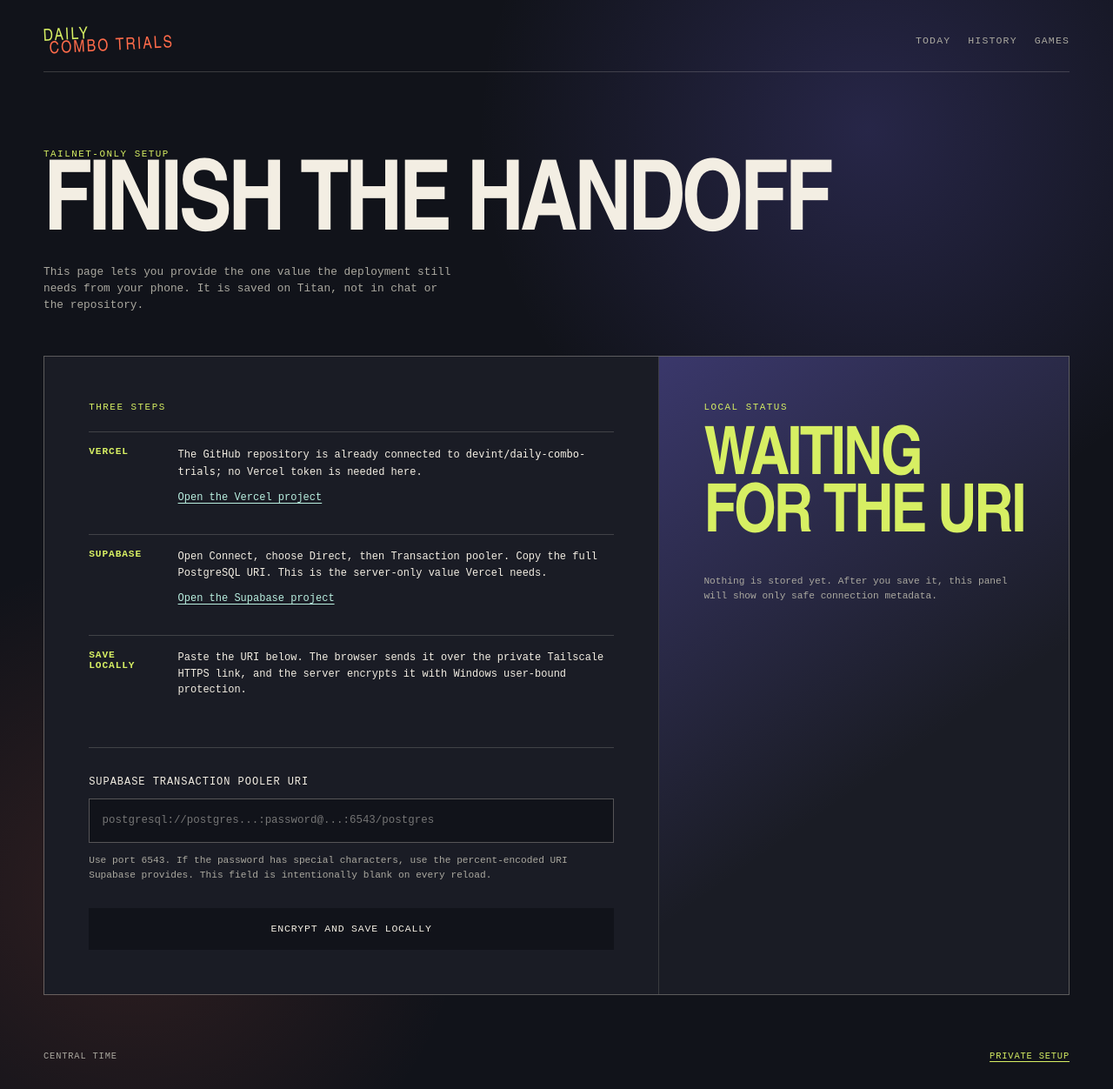
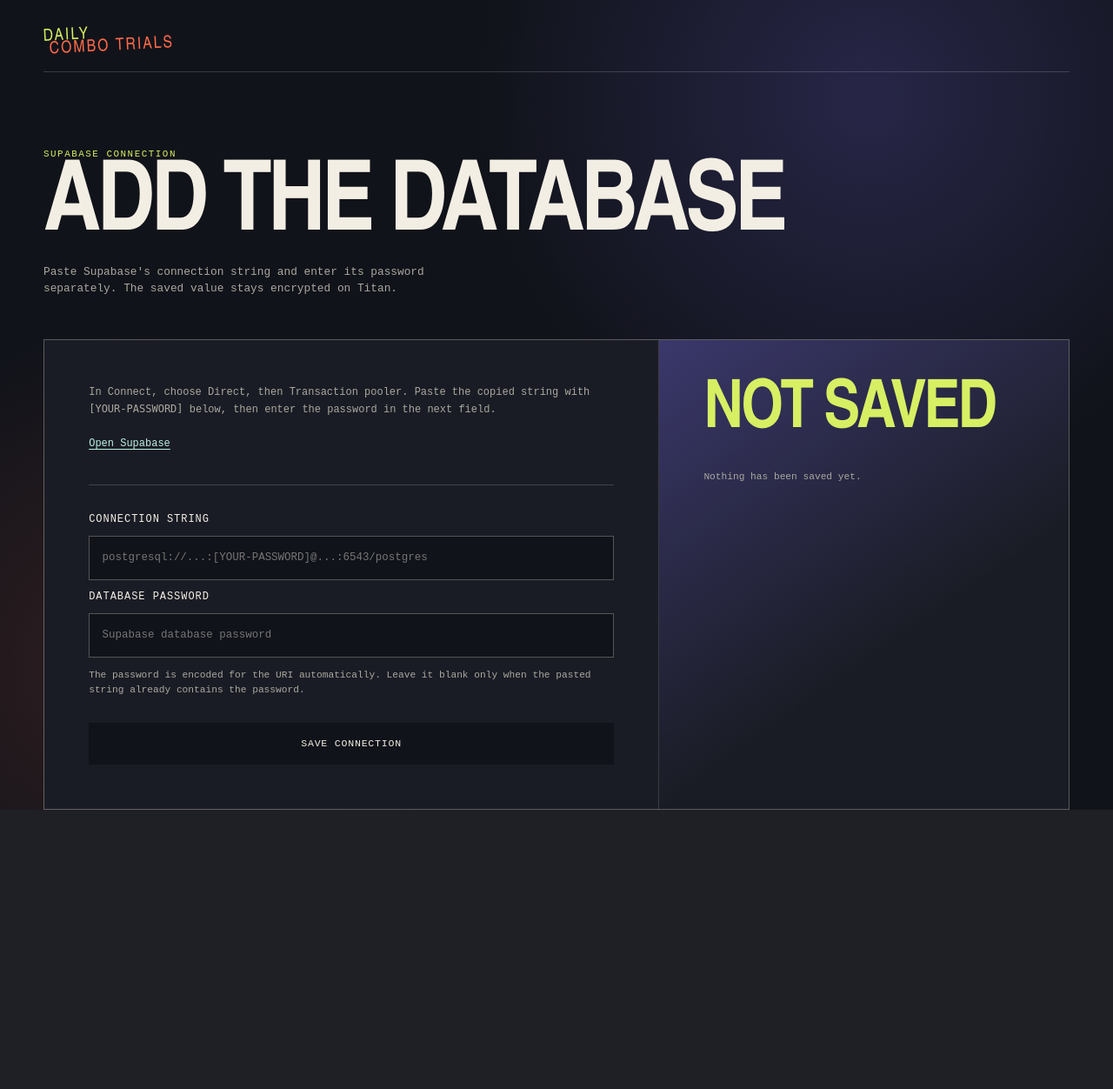
Before and after one commit to devin-thomas/daily-combo-trials, a FastAPI app: page /setup in a window 1280 px wide. Shown: the whole page at 87% size. After the commit the page ends 931 px from the top, so only its background shows below. Run offline with FastAPI, Linux system fonts and the light colour scheme.

Commit message:
Simplify private Supabase setup

```diff
--- a/combo_site/main.py
+++ b/combo_site/main.py
@@ -16,7 +16,7 @@ from fastapi.templating import Jinja2Templates
 
 from .catalog import Catalog, Character, Game, load_catalog
 from .database import Database, assignment_ref
-from .secret_store import SecretStore, SecretStoreError
+from .secret_store import SecretStore, SecretStoreError, compose_database_url
 from .selection import ChallengeRef, choose_challenge
 
 
@@ -202,7 +202,6 @@ def create_app(
                 "cleared": cleared,
                 "error": error,
                 "csrf_token": token,
-                "tailnet_identity": request.headers.get("Tailscale-User-Login"),
             },
             status_code=status_code,
         )
@@ -236,12 +235,17 @@ def create_app(
         )
 
     @app.post("/setup", response_class=HTMLResponse, name="setup_save")
-    def setup_save(request: Request, database_url: str = Form(...), csrf_token: str = Form(...)) -> HTMLResponse:
+    def setup_save(
+        request: Request,
+        database_url: str = Form(...),
+        database_password: str = Form(""),
+        csrf_token: str = Form(...),
+    ) -> HTMLResponse:
         require_setup_access(request)
         if not _csrf_matches(request, csrf_token):
             raise HTTPException(status_code=403, detail="This setup form expired. Reload it and try again.")
         try:
-            site_secret_store.save_database_url(database_url)
+            site_secret_store.save_database_url(compose_database_url(database_url, database_password))
         except ValueError as exc:
             return render_setup(request, csrf_token=csrf_token, error=str(exc), status_code=400)
         except SecretStoreError:
--- a/static/style.css
+++ b/static/style.css
@@ -196,13 +196,9 @@ h1 { max-width: 8ch; font-size: clamp(3.7rem, 10vw, 7.7rem); line-height: 0.83;
 .setup-grid { display: grid; grid-template-columns: minmax(0, 1.2fr) minmax(280px, 0.8fr); gap: 1px; border: 1px solid var(--line); background: var(--line); }
 .setup-panel { padding: clamp(1.5rem, 4vw, 3.25rem); background: var(--panel); }
 .setup-status { background: linear-gradient(145deg, rgba(126, 114, 255, 0.32), transparent 62%), var(--panel); }
-.setup-eyebrow { margin: 0 0 1.4rem; color: var(--acid); font-family: var(--mono); font-size: 0.68rem; text-transform: uppercase; letter-spacing: 0.14em; }
-.setup-steps { display: grid; gap: 1rem; margin: 0; padding: 0; list-style: none; }
-.setup-steps li { display: grid; grid-template-columns: 5.4rem minmax(0, 1fr); gap: 0.7rem 1rem; padding: 1rem 0; border-top: 1px solid var(--line); }
-.setup-steps strong { color: var(--acid); font-family: var(--mono); font-size: 0.7rem; text-transform: uppercase; letter-spacing: 0.08em; }
-.setup-steps span, .setup-steps a { font-family: var(--mono); font-size: 0.75rem; line-height: 1.55; }
-.setup-steps a { grid-column: 2; color: var(--aqua); text-underline-offset: 0.25em; }
-.setup-steps a:hover, .setup-steps a:focus-visible { color: var(--acid); }
+.setup-instructions { margin: 0 0 1rem; color: var(--muted); font-family: var(--mono); font-size: 0.75rem; line-height: 1.55; }
+.setup-source-link { color: var(--aqua); font-family: var(--mono); font-size: 0.75rem; text-underline-offset: 0.25em; }
+.setup-source-link:hover, .setup-source-link:focus-visible { color: var(--acid); }
 .setup-form { display: grid; gap: 0.75rem; margin-top: 2.5rem; padding-top: 2rem; border-top: 1px solid var(--line); }
 .setup-form label { color: var(--paper); font-family: var(--mono); font-size: 0.75rem; text-transform: uppercase; letter-spacing: 0.08em; }
 .setup-form input { width: 100%; min-height: 3.2rem; padding: 0.85rem 0.9rem; color: var(--paper); background: var(--ink); border: 1px solid rgba(243, 238, 227, 0.3); font-family: var(--mono); font-size: 0.78rem; }
@@ -218,7 +214,6 @@ h1 { max-width: 8ch; font-size: clamp(3.7rem, 10vw, 7.7rem); line-height: 0.83;
 .status-list dt, .status-list dd { margin: 0; font-family: var(--mono); font-size: 0.72rem; }
 .status-list dt { color: var(--muted); text-transform: uppercase; letter-spacing: 0.08em; }
 .status-list dd { color: var(--paper); overflow-wrap: anywhere; text-align: right; }
-.setup-identity { margin: 2rem 0 0; color: var(--aqua); font-family: var(--mono); font-size: 0.65rem; overflow-wrap: anywhere; }
 .site-footer a { color: var(--acid); text-underline-offset: 0.25em; }
 
 .site-footer { display: flex; justify-content: space-between; gap: 1rem; padding: 4rem 0 2rem; color: var(--muted); font-family: var(--mono); font-size: 0.65rem; text-transform: uppercase; letter-spacing: 0.08em; }
@@ -236,7 +231,6 @@ h1 { max-width: 8ch; font-size: clamp(3.7rem, 10vw, 7.7rem); line-height: 0.83;
   .character-portrait { min-height: 390px; }
   .home-links, .game-grid { grid-template-columns: 1fr; }
   .setup-grid { grid-template-columns: 1fr; }
-  .setup-steps li { grid-template-columns: 4.5rem minmax(0, 1fr); }
   .character-grid { grid-template-columns: repeat(2, 1fr); }
   .history-row { grid-template-columns: 1fr 1fr 2rem; gap: 0.5rem; }
   .history-row time { grid-column: 1 / -1; }
--- a/templates/base.html
+++ b/templates/base.html
@@ -16,21 +16,25 @@
           <span class="brand-top">DAILY</span>
           <span class="brand-bottom">COMBO TRIALS</span>
         </a>
+        {% if request.url.path != '/setup' %}
           <nav class="site-nav" aria-label="Primary navigation">
             <a href="{{ url_for('home') }}">Today</a>
             <a href="{{ url_for('history') }}">History</a>
             <a href="{{ url_for('games') }}">Games</a>
           </nav>
+        {% endif %}
       </header>
 
       <main id="main-content">
         {% block content %}{% endblock %}
       </main>
 
+      {% if request.url.path != '/setup' %}
         <footer class="site-footer">
           <span>Central time</span>
           {% if request.app.state.setup_enabled %}<a href="{{ url_for('setup') }}">Private setup</a>{% endif %}
         </footer>
+      {% endif %}
     </div>
   </body>
 </html>
--- a/templates/setup.html
+++ b/templates/setup.html
@@ -1,34 +1,19 @@
 {% extends "base.html" %}
-{% block title %}Private setup | Daily Combo Trials{% endblock %}
+{% block title %}Supabase connection | Daily Combo Trials{% endblock %}
 {% block content %}
 <section class="page-heading setup-heading">
-  <p class="kicker">Tailnet-only setup</p>
-  <h1>Finish the handoff</h1>
-  <p>This page lets you provide the one value the deployment still needs from your phone. It is saved on Titan, not in chat or the repository.</p>
+  <p class="kicker">Supabase connection</p>
+  <h1>Add the database</h1>
+  <p>Paste Supabase's connection string and enter its password separately. The saved value stays encrypted on Titan.</p>
 </section>
 
-<section class="setup-grid" aria-label="Deployment setup">
+<section class="setup-grid" aria-label="Supabase connection">
   <article class="setup-panel">
-    <p class="setup-eyebrow">Three steps</p>
-    <ol class="setup-steps">
-      <li>
-        <strong>Vercel</strong>
-        <span>The GitHub repository is already connected to <code>devint/daily-combo-trials</code>; no Vercel token is needed here.</span>
-        <a href="https://vercel.com/devint/daily-combo-trials" target="_blank" rel="noreferrer">Open the Vercel project</a>
-      </li>
-      <li>
-        <strong>Supabase</strong>
-        <span>Open Connect, choose Direct, then Transaction pooler. Copy the full PostgreSQL URI. This is the server-only value Vercel needs.</span>
-        <a href="https://supabase.com/dashboard/project/elrngwxjmmjfpdedesha" target="_blank" rel="noreferrer">Open the Supabase project</a>
-      </li>
-      <li>
-        <strong>Save locally</strong>
-        <span>Paste the URI below. The browser sends it over the private Tailscale HTTPS link, and the server encrypts it with Windows user-bound protection.</span>
-      </li>
-    </ol>
+    <p class="setup-instructions">In Connect, choose Direct, then Transaction pooler. Paste the copied string with <code>[YOUR-PASSWORD]</code> below, then enter the password in the next field.</p>
+    <a class="setup-source-link" href="https://supabase.com/dashboard/project/elrngwxjmmjfpdedesha" target="_blank" rel="noreferrer">Open Supabase</a>
 
     {% if saved %}
-      <div class="setup-message setup-message-success" role="status">Saved locally. The connection string is encrypted and is not shown again.</div>
+      <div class="setup-message setup-message-success" role="status">Saved. The password will not be shown again.</div>
     {% elif cleared %}
       <div class="setup-message" role="status">The locally stored connection string was removed.</div>
     {% endif %}
@@ -39,33 +24,32 @@
     <form class="setup-form" method="post" action="{{ url_for('setup_save') }}">
       <input type="hidden" name="csrf_token" value="{{ csrf_token }}">
       <input class="visually-hidden" type="text" name="username" autocomplete="username" tabindex="-1" aria-hidden="true">
-      <label for="database-url">Supabase transaction pooler URI</label>
-      <input id="database-url" name="database_url" type="password" autocomplete="new-password" spellcheck="false" placeholder="postgresql://postgres...:password@...:6543/postgres" required>
-      <p class="form-help">Use port 6543. If the password has special characters, use the percent-encoded URI Supabase provides. This field is intentionally blank on every reload.</p>
-      <button class="button button-primary" type="submit">Encrypt and save locally</button>
+      <label for="database-url">Connection string</label>
+      <input id="database-url" name="database_url" type="text" autocomplete="off" autocapitalize="none" spellcheck="false" placeholder="postgresql://...:[YOUR-PASSWORD]@...:6543/postgres" required>
+      <label for="database-password">Database password</label>
+      <input id="database-password" name="database_password" type="password" autocomplete="new-password" spellcheck="false" placeholder="Supabase database password">
+      <p class="form-help">The password is encoded for the URI automatically. Leave it blank only when the pasted string already contains the password.</p>
+      <button class="button button-primary" type="submit">Save connection</button>
     </form>
   </article>
 
   <aside class="setup-panel setup-status" aria-labelledby="setup-status-title">
-    <p class="setup-eyebrow">Local status</p>
     {% if status %}
-      <h2 id="setup-status-title">Ready to hand off</h2>
+      <h2 id="setup-status-title">Saved</h2>
       <dl class="status-list">
-        <div><dt>Provider</dt><dd>Supabase</dd></div>
         <div><dt>Host</dt><dd>{{ status.host }}</dd></div>
         <div><dt>Port</dt><dd>{{ status.port or "default" }}</dd></div>
         <div><dt>Database</dt><dd>{{ status.database }}</dd></div>
       </dl>
-      <p class="setup-footnote">Only this redacted metadata is displayed. The encrypted value can be handed to the local deployment command without printing it.</p>
+      <p class="setup-footnote">Only safe connection details are shown. The password is not displayed again.</p>
       <form method="post" action="{{ url_for('setup_clear') }}">
         <input type="hidden" name="csrf_token" value="{{ csrf_token }}">
         <button class="button button-secondary" type="submit">Remove saved value</button>
       </form>
     {% else %}
-      <h2 id="setup-status-title">Waiting for the URI</h2>
-      <p class="setup-footnote">Nothing is stored yet. After you save it, this panel will show only safe connection metadata.</p>
+      <h2 id="setup-status-title">Not saved</h2>
+      <p class="setup-footnote">Nothing has been saved yet.</p>
     {% endif %}
-    {% if tailnet_identity %}<p class="setup-identity">Tailnet identity: {{ tailnet_identity }}</p>{% endif %}
   </aside>
 </section>
 {% endblock %}
```
Also changed, not shown: ADR.md (+2 -2 lines), Context.md (+2 -2 lines), SPEC.md (+2 -2 lines), combo_site/secret_store.py (+52 -1 lines), tests/test_app.py (+33 -6 lines), README.md. Lines whose indentation alone changed are shown as unchanged.
